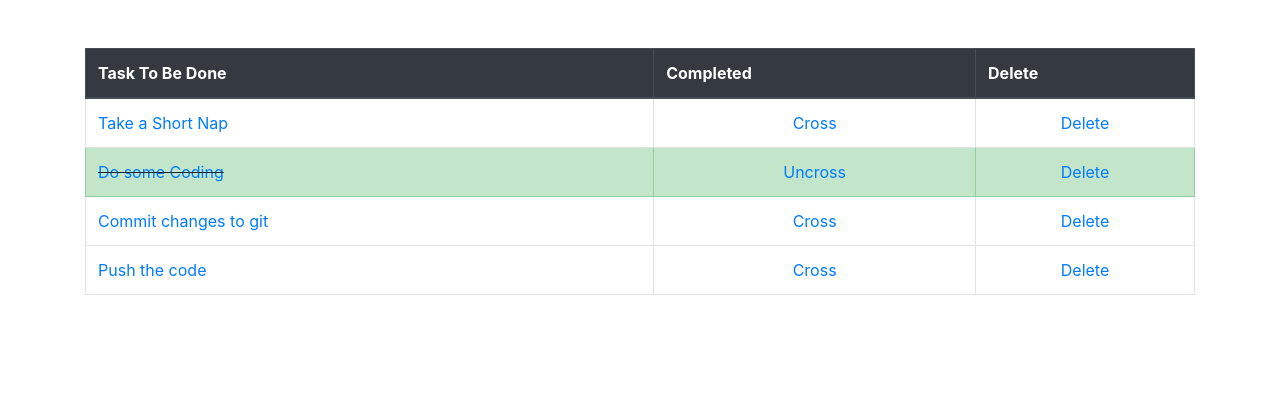
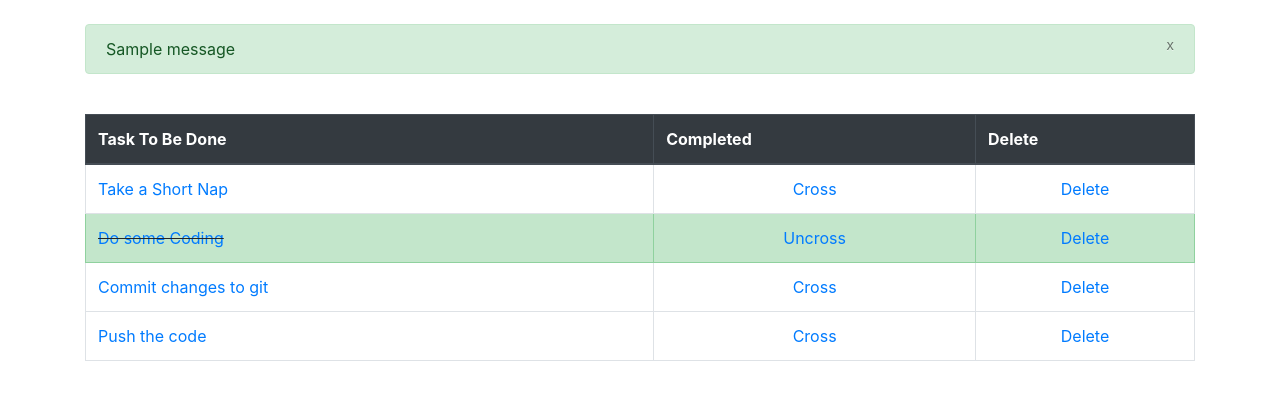
Before and after one commit to jnilesh/ToDo-App, a Django app: page / in a window 1280 px wide. Shown: the part 56-456 px from the top of the page. Run offline with Django 3.2, Linux system fonts and the light colour scheme; data comes from the database, SQL or seed files in the repository; both versions use the stored data as it was after the commit; one stand-in notice (Sample message) is shown; some libraries are stand-ins or nearby versions.

Commit message:
messages fixed

```diff
--- a/todo_list/templates/home.html
+++ b/todo_list/templates/home.html
@@ -9,7 +9,7 @@ To Do App
 {% block content %}
 
 {% if messages %}
-	{% for message in messsages %}
+	{% for message in messages %}
 		<div class="alert alert-success alert-dismissable" role="alert">
 			<button class="close" data-dismiss="alert" >
 				<small><sup>x</sup></small>
```
Also changed, not shown: db.sqlite3.
